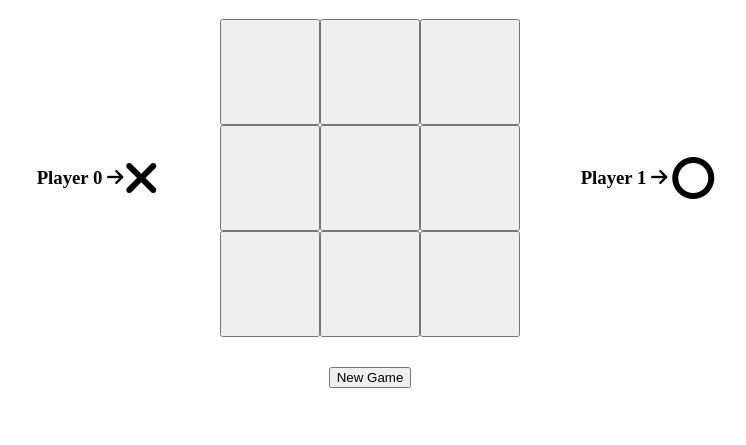
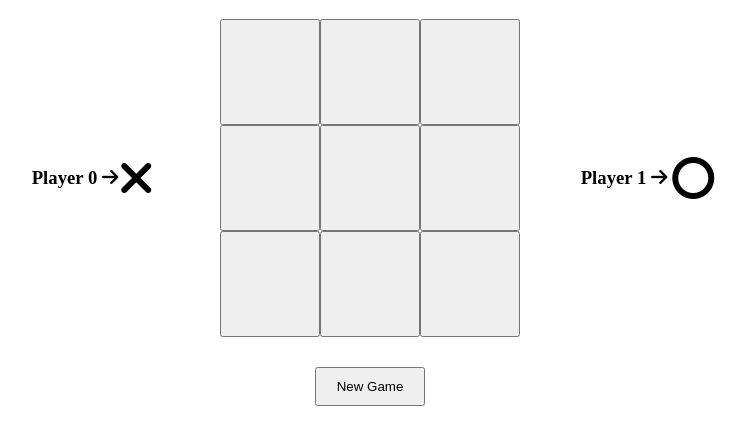
Before and after one commit to YPD-HG/tic-tac-toe, a plain HTML site: page index.html in a window 1280 px wide. Shown: the part 63-508 px from the top of the page, without its empty margins (270-1016 px from the left). Drawn offline with Linux system fonts and the light colour scheme.

Commit message:
feature/styling-button

```diff
--- a/styles/style.css
+++ b/styles/style.css
@@ -16,6 +16,7 @@ body{
     display: flex;
     justify-content: end;
     align-items: center;
+    margin-right: 5px;
 
 }
 
@@ -35,3 +36,7 @@ body{
     justify-content: center;
     margin: 30px;
 }
+
+.newGame button{
+    padding: 10px 20px 10px 20px;
+}
```
